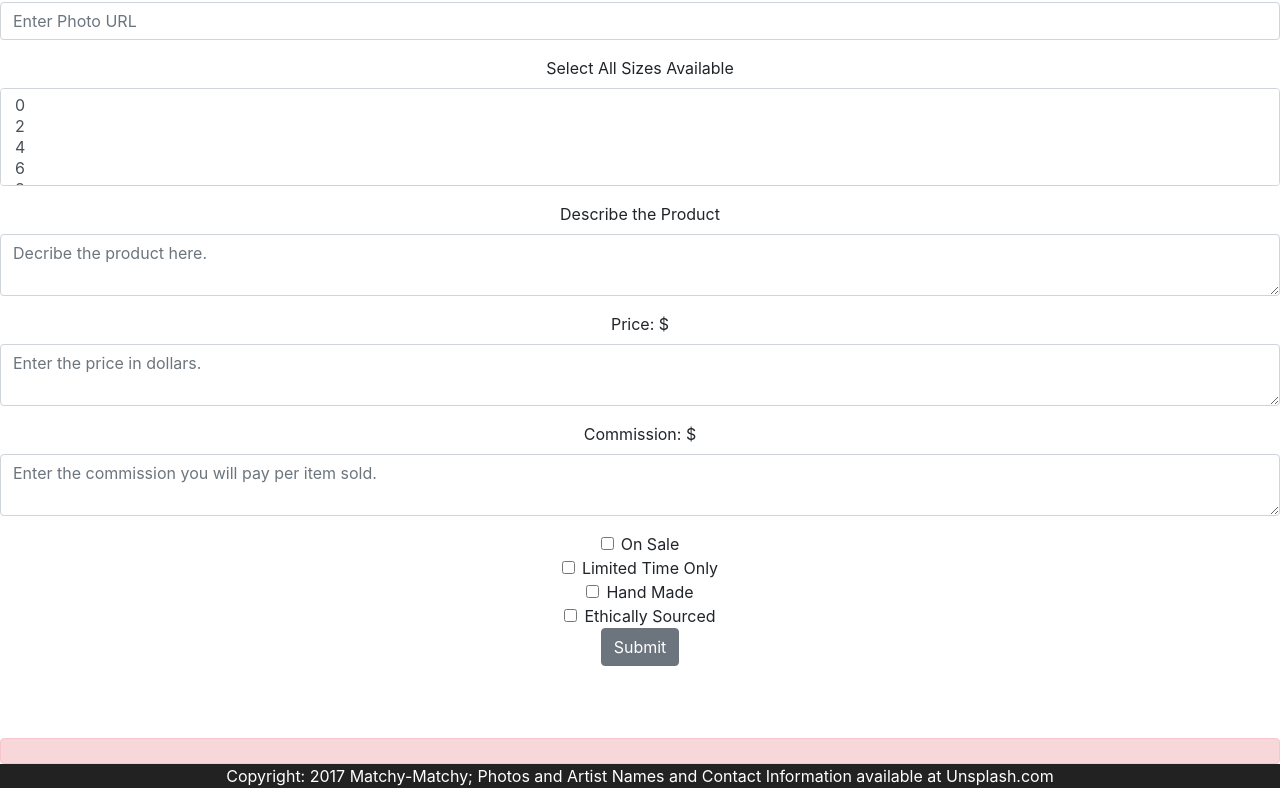
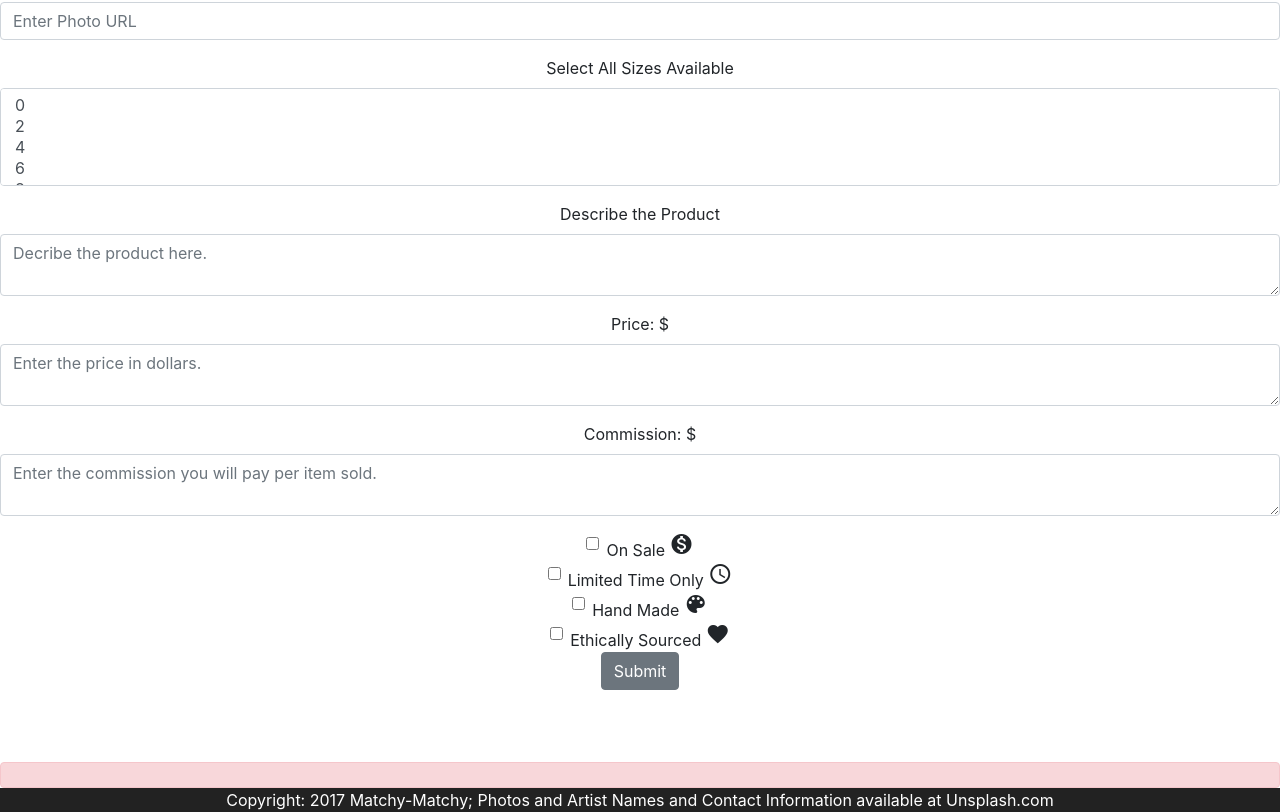
Before and after one commit to annieneedscoffee/ReactMatcyMatchy, a React (Create React App) app in the folder matchymatchy/: page /editproduct in a window 1280 px wide. Shown: the part 442-1254 px from the top of the page. Before the commit the page ends 1230 px from the top, so only its background shows below. Built offline with nearby package versions, Linux system fonts and the light colour scheme; no server answers.

Commit message:
icons added

```diff
--- a/matchymatchy/package.json
+++ b/matchymatchy/package.json
@@ -9,6 +9,7 @@
     "es6": "0.0.7",
     "jquery": "^3.2.1",
     "knex": "^0.14.2",
+    "material-design-icons": "^3.0.1",
     "react": "^16.2.0",
     "react-dom": "^16.2.0",
     "react-redux": "^5.0.6",
--- a/matchymatchy/public/index.html
+++ b/matchymatchy/public/index.html
@@ -10,6 +10,8 @@
     -->
     <link rel="manifest" href="%PUBLIC_URL%/manifest.json">
     <link rel="shortcut icon" href="%PUBLIC_URL%/favicon.ico">
+    <link href="https://fonts.googleapis.com/icon?family=Material+Icons"
+      rel="stylesheet">
     <!--
       Notice the use of %PUBLIC_URL% in the tags above.
       It will be replaced with the URL of the `public` folder during the build.
--- a/matchymatchy/src/EditProduct.js
+++ b/matchymatchy/src/EditProduct.js
@@ -66,25 +66,25 @@ class EditProduct extends Component {
         <FormGroup check>
           <Label check>
             <Input type="checkbox" />{' '}
-            On Sale
+            On Sale <i class="material-icons">monetization_on</i>
           </Label>
         </FormGroup>
         <FormGroup check>
           <Label check>
             <Input type="checkbox" />{' '}
-            Limited Time Only
+            Limited Time Only <i class="material-icons">schedule</i>
           </Label>
         </FormGroup>
         <FormGroup check>
           <Label check>
             <Input type="checkbox" />{' '}
-            Hand Made
+            Hand Made <i class="material-icons">color_lens</i>
           </Label>
         </FormGroup>
         <FormGroup check>
           <Label check>
             <Input type="checkbox" />{' '}
-            Ethically Sourced
+            Ethically Sourced <i class="material-icons">favorite</i>
           </Label>
         </FormGroup>
         <Button>Submit</Button>
--- a/matchymatchy/src/Mall.js
+++ b/matchymatchy/src/Mall.js
@@ -29,6 +29,7 @@ class Mall extends Component {
                <CardSubtitle>Commission: ${product.commission}</CardSubtitle>
                <br/>
             <CardText>{product.description}</CardText>
+            <CardText>{product.ethical===true && <i class="material-icons">favorite</i>}{product.on_sale===true && <i class="material-icons">monetization_on</i>}{product.limited_time===true && <i class="material-icons">schedule</i>}{product.handmade===true && <i class="material-icons">color_lens</i>}</CardText>
             <Button>Suggest!</Button>
           </CardBody>
         </Card>
--- a/matchymatchy/src/MatchMaker.js
+++ b/matchymatchy/src/MatchMaker.js
@@ -63,10 +63,10 @@ import {connect} from 'react-redux';
              <Card body>
                <CardTitle>MatchMaker Stats</CardTitle>
                <br/>
-               <CardText>Sales Made: </CardText>
-               <CardText>Sales Total: </CardText>
-                <CardText>Commission Total: </CardText>
-                <CardText>Unredeemed Commission: </CardText>
+               <CardText>Sales Made: 27</CardText>
+               <CardText>Sales Total: $643.14</CardText>
+                <CardText>Commission Total: $79.28</CardText>
+                <CardText>Unredeemed Commission: $29.28</CardText>
                 <br/>
                 <br/>
                 <br/>
--- a/matchymatchy/src/Seller.js
+++ b/matchymatchy/src/Seller.js
@@ -79,25 +79,25 @@ class Seller extends Component {
         <FormGroup check>
           <Label check>
             <Input type="checkbox" />{' '}
-            On Sale
+            On Sale <i class="material-icons">monetization_on</i>
           </Label>
         </FormGroup>
         <FormGroup check>
           <Label check>
             <Input type="checkbox" />{' '}
-            Limited Time Only
+            Limited Time Only <i class="material-icons">schedule</i>
           </Label>
         </FormGroup>
         <FormGroup check>
           <Label check>
             <Input type="checkbox" />{' '}
-            Hand Made
+            Hand Made <i class="material-icons">color_lens</i>
           </Label>
         </FormGroup>
         <FormGroup check>
           <Label check>
             <Input type="checkbox" />{' '}
-            Ethically Sourced
+            Ethically Sourced <i class="material-icons">favorite</i>
           </Label>
         </FormGroup>
         <Button>Submit</Button>
--- a/matchymatchy/src/Shopper.js
+++ b/matchymatchy/src/Shopper.js
@@ -65,7 +65,7 @@ import {connect} from 'react-redux';
       <CardSubtitle>Match For:</CardSubtitle>
       <CardTitle>Black Dress</CardTitle>
       <CardText>This is shawl from Banana Republic. It would add a nice splash of color.</CardText>
-      <Button>Add to Cart</Button>
+      <Button>Add to Cart</Button> <Button>Product Details</Button>
     </CardBody>
   </Card>
   <Card>
@@ -74,7 +74,7 @@ import {connect} from 'react-redux';
       <CardSubtitle>Match For:</CardSubtitle>
       <CardTitle>Winter Coat</CardTitle>
       <CardText>Cute hat and glove set from Patagonia.</CardText>
-      <Button>Add to Cart</Button>
+      <Button>Add to Cart</Button> <Button>Product Details</Button>
     </CardBody>
   </Card>
   <Card>
@@ -83,7 +83,7 @@ import {connect} from 'react-redux';
       <CardSubtitle>Match For:</CardSubtitle>
       <CardTitle>Striped Suit</CardTitle>
       <CardText>These shoes would go well with the suit you posted.</CardText>
-      <Button>Add to Cart</Button>
+      <Button>Add to Cart</Button> <Button>Product Details</Button>
     </CardBody>
   </Card>
   <Card>
@@ -92,7 +92,7 @@ import {connect} from 'react-redux';
       <CardSubtitle>Match For:</CardSubtitle>
       <CardTitle>Navy Shoes</CardTitle>
       <CardText>This is purse comes in lots of colors, including navy.</CardText>
-      <Button>Add to Cart</Button>
+      <Button>Add to Cart</Button> <Button>Product Details</Button>
     </CardBody>
   </Card>
   <Card>
@@ -101,7 +101,7 @@ import {connect} from 'react-redux';
       <CardSubtitle>Match For:</CardSubtitle>
       <CardTitle>Pink Blouse</CardTitle>
       <CardText>This is a skirt from J. Crew and it's on sale!</CardText>
-      <Button>Add to Cart</Button>
+      <Button>Add to Cart</Button> <Button>Product Details</Button>
     </CardBody>
   </Card>
 </CardColumns>
```
Also changed, not shown: 1 other file (tests, documents, lock files or other folders).
